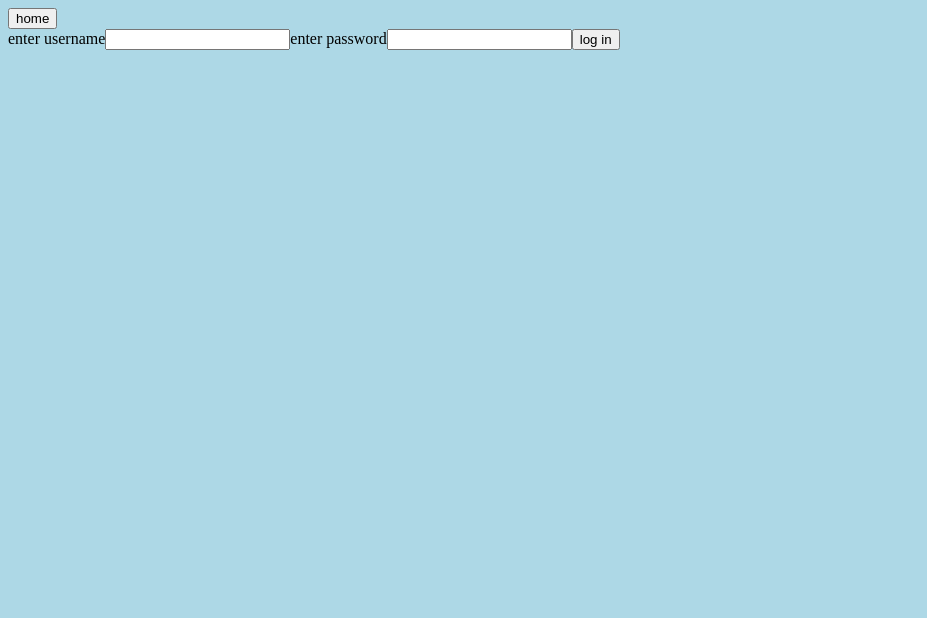
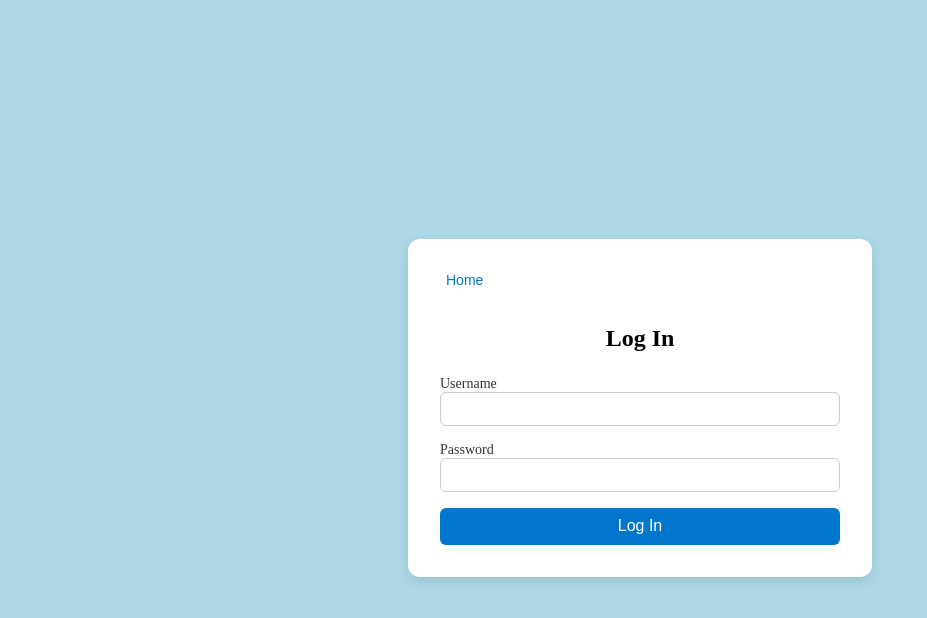
Before and after one commit to Kyle-Wearing/Exhibition-platform-fe, a React (Vite) app: page /log-in in a window 1280 px wide. Shown: the top 618 px of the page, without its empty margins (0-927 px from the left). Built offline with nearby package versions, Linux system fonts and the light colour scheme.

Commit message:
ui changes and readme updated

```diff
--- a/api.js
+++ b/api.js
@@ -135,6 +135,7 @@ export function addExhibitionToCollection(
   api,
   exhibitionId
 ) {
+  console.log(exhibitionId);
   return backEnd
     .post(`/collections/${collectionId}`, {
       user_id: userId,
@@ -142,7 +143,7 @@ export function addExhibitionToCollection(
       exhibition_id: exhibitionId,
     })
     .then((response) => {
-      return response.data.status;
+      return response.status;
     })
     .catch((err) => {
       console.log("addToCollection", err);
--- a/src/components/ControlBar.jsx
+++ b/src/components/ControlBar.jsx
@@ -17,7 +17,9 @@ export function ControlBar({ searchParams, setSearchParams, isLoading }) {
   return (
     <div className="control-bar">
       <form onSubmit={handleSubmit}>
-        <label htmlFor="search" title="search"></label>
+        <label htmlFor="search" title="search">
+          Search
+        </label>
         <input
           value={searchTerm}
           id="search"
--- a/src/components/ExhibitionCard.jsx
+++ b/src/components/ExhibitionCard.jsx
@@ -66,6 +66,7 @@ export function ExhibitionCard({ exhibition, collections }) {
       {menuOpen ? (
         <div className="dropdown-menu" id="dropdown-menu" role="menu">
           <form
+            role="menuitem"
             onSubmit={handleSubmit}
             onChange={() => {
               setError("");
--- a/src/components/LoginPage.jsx
+++ b/src/components/LoginPage.jsx
@@ -2,6 +2,7 @@ import { useState } from "react";
 import { useNavigate } from "react-router-dom";
 import { Loading } from "./Loading";
 import { userLogin } from "../../api";
+import "./styles/loginPage.css";
 
 export function LoginPage() {
   const [username, setUsername] = useState("");
@@ -21,11 +22,13 @@ export function LoginPage() {
           navigate(-1);
         } else {
           setIsLoading(false);
-          setError("username or password incorrect");
+          setError("Username or password incorrect");
+          setTimeout(() => setError(""), 3000);
         }
       });
     } else {
-      setError("must enter username and password");
+      setError("Must enter username and password");
+      setTimeout(() => setError(""), 3000);
     }
   }
 
@@ -34,38 +37,40 @@ export function LoginPage() {
   }
 
   return (
-    <>
-      <button
-        onClick={() => {
-          navigate("/");
-        }}
-      >
-        home
+    <div className="login-container">
+      <div className="login-card">
+        <button className="home-button" onClick={() => navigate("/")}>
+          Home
         </button>
-      <form onSubmit={handleSubmit}>
+        <h2 className="login-title">Log In</h2>
+        <form onSubmit={handleSubmit} className="login-form">
           <label>
-          enter username
+            Username
             <input
               value={username}
               onChange={(e) => {
                 setUsername(e.target.value);
                 setError("");
               }}
+              autoComplete="username"
             />
           </label>
           <label>
-          enter password
+            Password
             <input
+              type="password"
               value={password}
               onChange={(e) => {
                 setPassword(e.target.value);
                 setError("");
               }}
+              autoComplete="current-password"
             />
           </label>
-        <button type="submit">log in</button>
+          <button type="submit">Log In</button>
         </form>
-      {error ? <p>{error}</p> : null}
-    </>
+        {error ? <p className="error-message">{error}</p> : null}
+      </div>
+    </div>
   );
 }
--- a/src/components/UserProfile.jsx
+++ b/src/components/UserProfile.jsx
@@ -1,6 +1,7 @@
 import { useEffect, useState } from "react";
 import { createCollection, getCollections } from "../../api";
 import { useNavigate } from "react-router-dom";
+import "./styles/userProfile.css";
 
 export function UserProfile() {
   const userId = sessionStorage.getItem("user_id");
@@ -20,24 +21,24 @@ export function UserProfile() {
   function handleSubmit(e) {
     e.preventDefault();
     if (input) {
+      createCollection(userId, input).then((response) => {
         setInput("");
-      createCollection(userId, input);
         setRefresh(true);
+      });
     } else {
       setError("Must enter name for collection");
+      setTimeout(() => setError(""), 3000);
     }
   }
 
   return (
-    <>
-      <button
-        onClick={() => {
-          navigate("/");
-        }}
-      >
-        Home
+    <div className="profile-container">
+      <div className="profile-header">
+        <button className="nav-button" onClick={() => navigate("/")}>
+          ← Home
         </button>
         <button
+          className="nav-button"
           onClick={() => {
             sessionStorage.removeItem("user_id");
             navigate("/");
@@ -45,30 +46,37 @@ export function UserProfile() {
         >
           Log Out
         </button>
-      <form onSubmit={handleSubmit}>
-        <label htmlFor="collection" title="collection">
-          New Collection
-        </label>
+      </div>
+
+      <form onSubmit={handleSubmit} className="collection-form">
+        <label htmlFor="collection">New Collection</label>
         <input
           value={input}
           id="collection"
-          title="collection"
           name="collection"
           onChange={(e) => {
             setError("");
             setInput(e.target.value);
           }}
-        ></input>
-
+        />
         <button type="submit">Create</button>
       </form>
-      {error ? <p>{error}</p> : null}
-      <ul>
-        {collections.map((collection) => {
-          return (
+
+      {error ? <p className="error-message">{error}</p> : null}
+
+      <ul className="collection-list">
+        {collections.map((collection) => (
           <li
-              className="link-card"
+            tabIndex={0}
+            className="collection-card"
             key={collection.collection_id}
+            onKeyDown={(e) => {
+              if (e.key === "Enter" || e.key === " ") {
+                navigate(`/collections/${collection.collection_id}`, {
+                  state: { collectionName: collection.collection_name },
+                });
+              }
+            }}
             onClick={() =>
               navigate(`/collections/${collection.collection_id}`, {
                 state: { collectionName: collection.collection_name },
@@ -77,9 +85,8 @@ export function UserProfile() {
           >
             <p>{collection.collection_name}</p>
           </li>
-          );
-        })}
+        ))}
       </ul>
-    </>
+    </div>
   );
 }
--- /dev/null
+++ b/src/components/styles/collection.css
@@ -0,0 +1,32 @@
+.collection-container {
+  margin: 2rem auto;
+}
+
+.back-button {
+  background: none;
+  border: none;
+  font-size: 14px;
+  cursor: pointer;
+}
+
+.collection-header {
+  font-size: 24px;
+  text-align: center;
+  margin: 0 auto;
+  flex-grow: 1;
+  text-decoration: underline;
+}
+
+.collection-grid {
+  list-style: none;
+  padding: 0;
+  display: flex;
+  gap: 1rem;
+}
+
+.empty-message {
+  text-align: center;
+  color: black;
+  font-style: italic;
+  margin-top: 2rem;
+}
--- a/src/components/styles/exhibitionCard.css
+++ b/src/components/styles/exhibitionCard.css
@@ -88,6 +88,7 @@
   height: 24px;
   font-weight: bold;
   cursor: pointer;
+  color: black;
 }
 
 .remove-button:hover {
--- /dev/null
+++ b/src/components/styles/loginPage.css
@@ -0,0 +1,73 @@
+.login-container {
+  display: flex;
+  justify-content: center;
+  align-items: center;
+  min-height: 100vh;
+}
+
+.login-card {
+  background-color: white;
+  padding: 2rem;
+  border-radius: 12px;
+  box-shadow: 0 4px 12px rgba(0, 0, 0, 0.1);
+  width: 100%;
+  max-width: 400px;
+}
+
+.login-title {
+  font-size: 24px;
+  font-weight: bold;
+  margin-bottom: 1.5rem;
+  text-align: center;
+}
+
+.home-button {
+  background: none;
+  border: none;
+  color: #0077cc;
+  cursor: pointer;
+  margin-bottom: 1rem;
+  font-size: 14px;
+}
+
+.login-form {
+  display: flex;
+  flex-direction: column;
+  gap: 1rem;
+}
+
+.login-form label {
+  display: flex;
+  flex-direction: column;
+  font-size: 14px;
+  color: #333;
+}
+
+.login-form input {
+  padding: 0.5rem;
+  border: 1px solid #ccc;
+  border-radius: 6px;
+  font-size: 14px;
+}
+
+.login-form button {
+  padding: 0.6rem;
+  font-size: 16px;
+  border: none;
+  border-radius: 6px;
+  background-color: #0077cc;
+  color: white;
+  cursor: pointer;
+  transition: background-color 0.2s ease;
+}
+
+.login-form button:hover {
+  background-color: #005fa3;
+}
+
+.error-message {
+  color: #d32f2f;
+  margin-top: 1rem;
+  text-align: center;
+  font-size: 14px;
+}
--- /dev/null
+++ b/src/components/styles/userProfile.css
@@ -0,0 +1,72 @@
+.profile-container {
+  max-width: 600px;
+  margin: 2rem auto;
+}
+
+.profile-header {
+  display: flex;
+  justify-content: space-between;
+  margin-bottom: 1.5rem;
+}
+
+.nav-button {
+  background: none;
+  border: none;
+  font-size: 14px;
+  cursor: pointer;
+}
+
+.collection-form {
+  display: flex;
+  flex-direction: column;
+  gap: 0.5rem;
+  margin-bottom: 1rem;
+}
+
+.collection-form input {
+  padding: 0.5rem;
+  border: 1px solid #ccc;
+  border-radius: 6px;
+}
+
+.collection-form button {
+  width: fit-content;
+  padding: 0.5rem 1rem;
+  background-color: #0077cc;
+  color: white;
+  border: none;
+  border-radius: 6px;
+  cursor: pointer;
+}
+
+.collection-form button:hover {
+  background-color: #005fa3;
+}
+
+.error-message {
+  color: #d32f2f;
+  font-size: 14px;
+  margin-top: 0.5rem;
+}
+
+.collection-list {
+  list-style: none;
+  padding: 0;
+  margin-top: 1rem;
+  display: flex;
+  flex-direction: column;
+  gap: 0.75rem;
+}
+
+.collection-card {
+  padding: 1rem;
+  border: 1px solid #ddd;
+  border-radius: 8px;
+  cursor: pointer;
+  background-color: #f9f9f9;
+  transition: background-color 0.2s ease;
+}
+
+.collection-card:hover {
+  background-color: #e6f0fa;
+}
```
Also changed, not shown: src/components/Collection.jsx (+14 -21 lines), 1 other file (tests, documents, lock files or other folders). Lines whose indentation alone changed are shown as unchanged.
